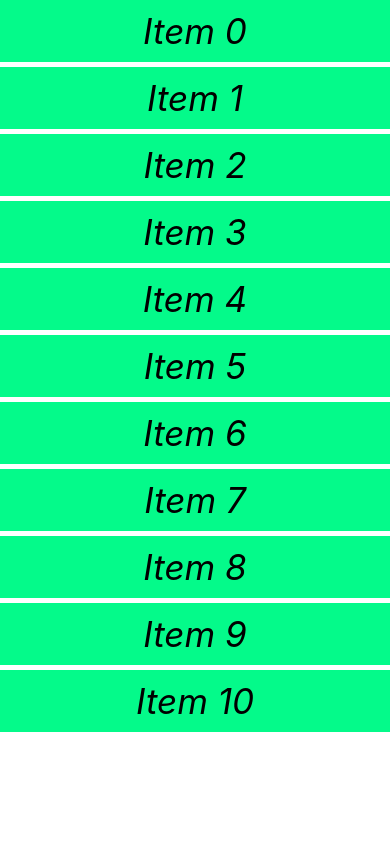
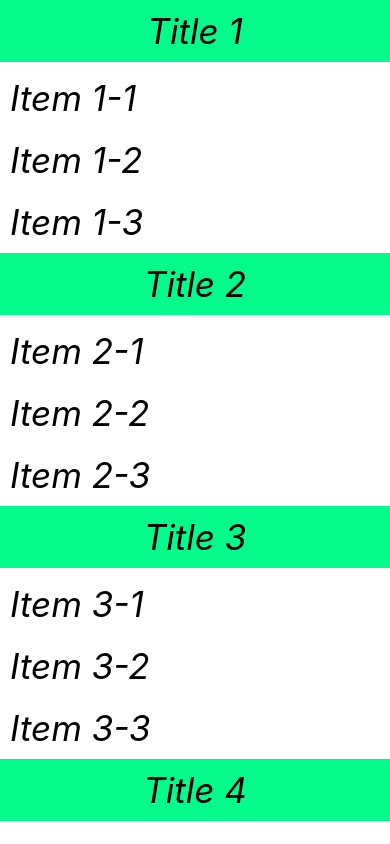
Before and after one commit to thomas-che/react-native-mash, a React Native app: screen / in a window 390 px wide. Built offline with nearby package versions, Linux system fonts and the light colour scheme.

Commit message:
FlatList & SectionList with Nested Array

```diff
--- a/App.js
+++ b/App.js
@@ -1,50 +1,80 @@
 import React, {useState} from 'react';
-import { StyleSheet, Text, View, Button, Linking, ScrollView, RefreshControl } from 'react-native';
+import { StyleSheet, Text, View, Button, Linking, ScrollView, RefreshControl, FlatList, SectionList } from 'react-native';
 
 export default function App() {
 
     const [items, steItems] = useState([
-        {key: 0, item:'Item 0'},
-        {key: 1, item:'Item 1'},
-        {key: 2, item:'Item 2'},
-        {key: 3, item:'Item 3'},
-        {key: 4, item:'Item 4'},
-        {key: 5, item:'Item 5'},
-        {key: 6, item:'Item 6'},
-        {key: 7, item:'Item 7'},
-        {key: 8, item:'Item 8'},
-        {key: 9, item:'Item 9'},
-        {key: 10, item:'Item 10'},
+        {name:'name 0'},
+        {name:'name 1'},
+        {name:'name 2'},
+        {name:'name 3'},
+        {name:'name 4'},
+        {name:'name 5'},
+        {name:'name 6'},
+        {name:'name 7'},
+        {name:'name 8'},
+        {name:'name 9'},
+        {name:'name 10'},
     ])
+
+    const DATA = [
+        {
+            title: 'Title 1',
+            data: ['Item 1-1', 'Item 1-2', 'Item 1-3']
+        },
+        {
+            title: 'Title 2',
+            data: ['Item 2-1', 'Item 2-2', 'Item 2-3']
+        },
+        {
+            title: 'Title 3',
+            data: ['Item 3-1', 'Item 3-2', 'Item 3-3']
+        },
+        {
+            title: 'Title 4',
+            data: ['Item 4-1', 'Item 4-2']
+        }
+    ]
 
     const [refreshing, setRefreshing] = useState(false)
 
     const onRefresh = () => {
         setRefreshing(true);
-        steItems([...items, {key:100, item: 'Item 100'}]);
+        steItems([...items, {name: 'Item 100'}]);
         setRefreshing(false);
     }
 
 	return (
-        <View style={styles.body}>
-            <ScrollView refreshControl={
+
+        <SectionList
+            keyExtractor={(item, index) => index.toString()}
+            sections={DATA}
+            renderItem={({item}) => (
+                <Text style={styles.text}>{item}</Text>
+            )}
+            renderSectionHeader={({section}) => (
+                <View style={styles.item}>
+                    <Text style={styles.text}>{section.title}</Text>
+                </View>
+            )}
+        />
+
+        /* <FlatList
+            keyExtractor={(item, index) => index.toString()}
+            data={items}
+            renderItem={({item}) => (
+                <View style={styles.item}>
+                    <Text style={styles.text}>{item.name}</Text>
+                </View>
+            )}
+            refreshControl={
                 <RefreshControl
                     refreshing={refreshing}
                     onRefresh={onRefresh}
                     colors={['#ff0000']}
                 />
-            }>
-            {
-                items.map((object) => {
-                    return (
-                        <View style={styles.item} key={object.key}>
-                            <Text style={styles.text}>{object.item}</Text>
-                        </View>
-                    )
-                })
             }
-            </ScrollView>
-        </View>
+        /> */
 	);
 }
 
```
Also changed, not shown: 1 other file (tests, documents, lock files or other folders).
